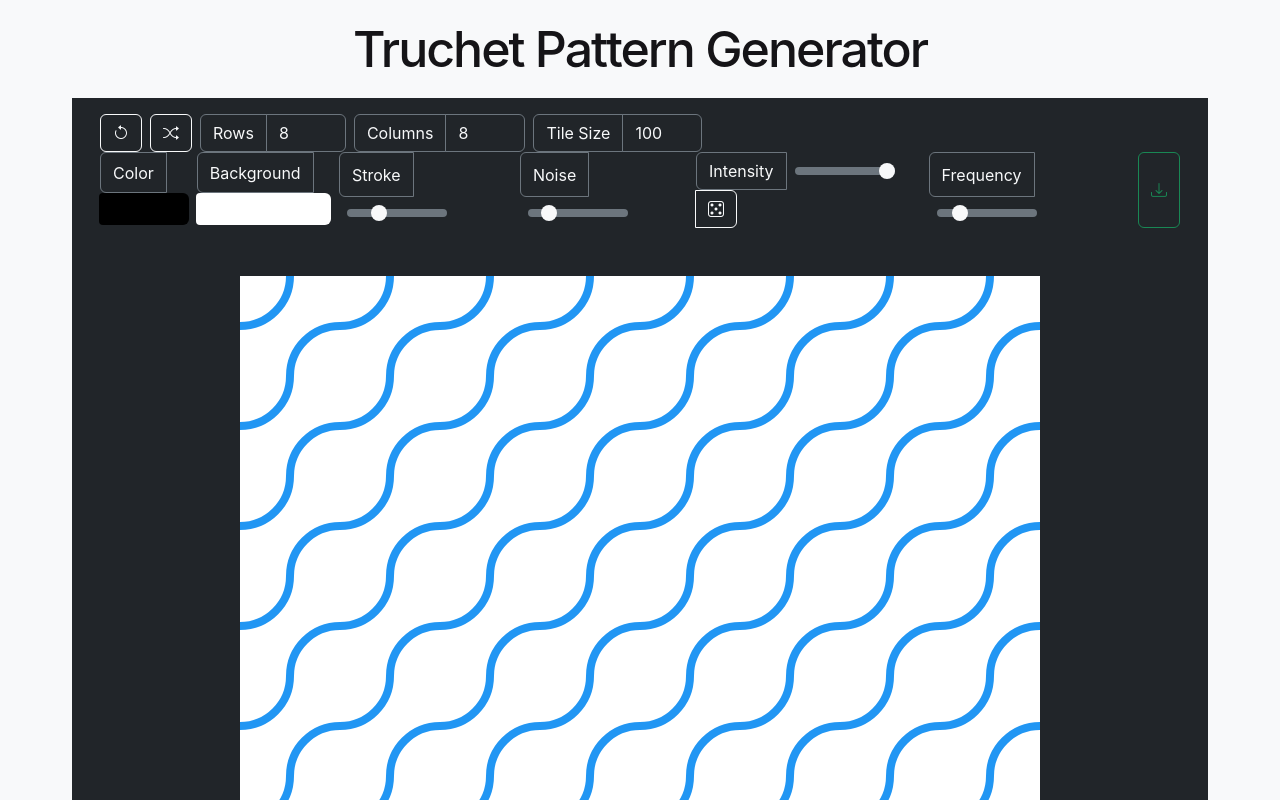
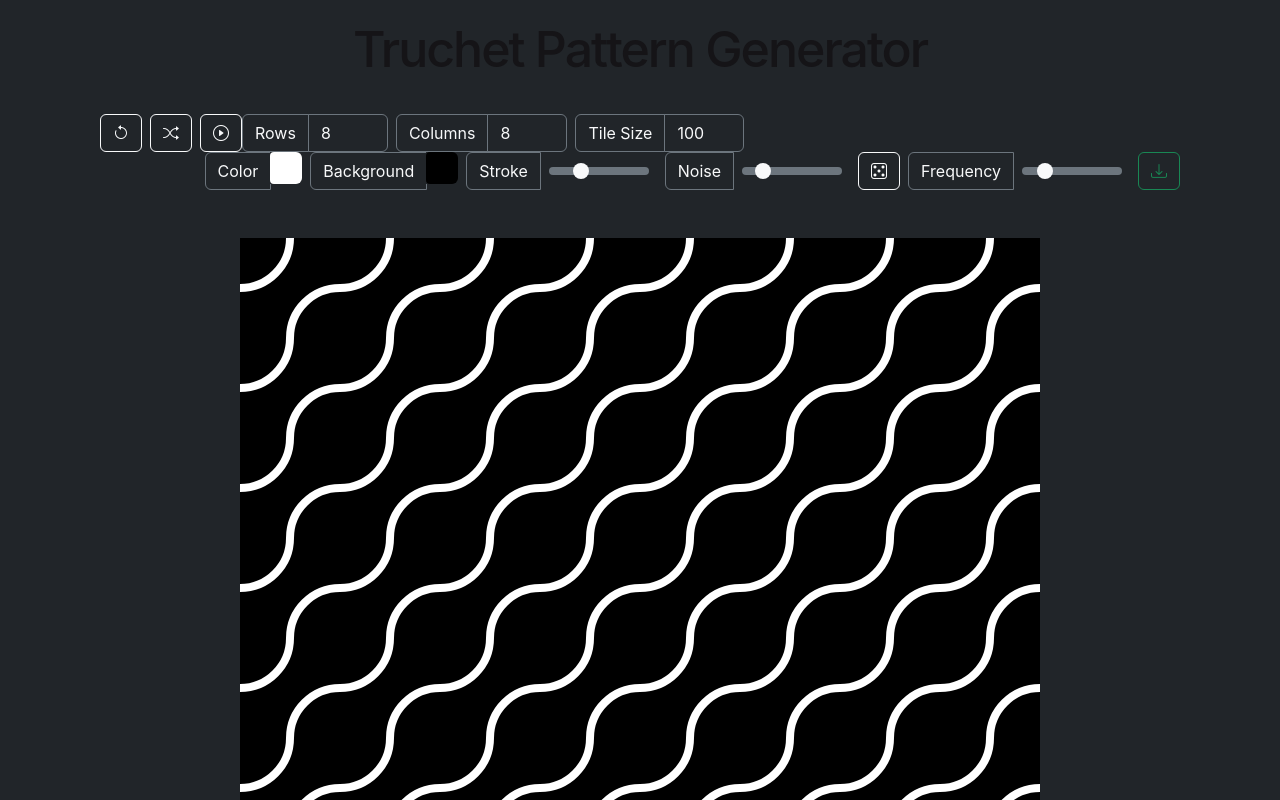
Before and after one commit to pmousse/truchet-pattern-generator, an Angular app: page / in a window 1280 px wide. Shown: the top 800 px of the page. Built offline with nearby package versions, Linux system fonts and the light colour scheme.

Commit message:
stable version

```diff
--- a/src/app/tile/tile.component.html
+++ b/src/app/tile/tile.component.html
@@ -1,6 +1,6 @@
 <div class="tile" (click)="onTileClick()">
   <svg xmlns="http://www.w3.org/2000/svg" viewBox="0 0 100 100">
-    <g [style.transform]="'rotate(' + rotation + 'deg)'" [style.transform-origin]="'50px 50px'">
+    <g [ngStyle]="getRotationStyle()">
       <path class="tile-path" d="M0,50 A50,50 0 0,0 50,0"/>
       <path class="tile-path" d="M50,100 A50,50 0 0,1 100,50"/>
     </g>
--- a/src/app/tile/tile.component.scss
+++ b/src/app/tile/tile.component.scss
@@ -8,11 +8,10 @@
   svg {
     width: 100%;
     height: 100%;
-    display: block;
-
-    g {
-      transition: transform 0.4s cubic-bezier(0.4, 0, 0.2, 1);
+    display: block;    g {
+      transition: transform 0.6s cubic-bezier(0.4, 0, 0.2, 1);
       will-change: transform;
+      transform-origin: center;
     }
   }
 
--- a/src/app/tile/tile.component.ts
+++ b/src/app/tile/tile.component.ts
@@ -21,7 +21,14 @@ export class TileComponent {
       // Reset the animation flag after the animation completes
       setTimeout(() => {
         this.isRotating = false;
-      }, 400); // Match the animation duration
+      }, 600); // Match the CSS transition duration
     }
   }
+
+  getRotationStyle(): { [key: string]: string } {
+    return {
+      'transform': `rotate(${this.rotation}deg)`,
+      'transform-origin': '50% 50%'
+    };
+  }
 }
--- a/src/app/truchet-grid/truchet-grid.component.html
+++ b/src/app/truchet-grid/truchet-grid.component.html
@@ -7,12 +7,20 @@
           placement="bottom"
           ngbTooltip="Reset Grid">
           <i class="bi bi-arrow-counterclockwise"></i>
-        </button>
-        <button class="btn btn-outline-light me-2"
+        </button>        <button class="btn btn-outline-light me-2"
           (click)="randomizeRotations()"
           placement="bottom"
           ngbTooltip="Randomize Pattern">
           <i class="bi bi-shuffle"></i>
+        </button>
+        <button class="btn"
+          [class.btn-outline-light]="!isAutoRandomizing"
+          [class.btn-light]="isAutoRandomizing"
+          (click)="toggleAutoRandomize()"
+          placement="bottom"
+          ngbTooltip="Toggle Auto-Randomize">
+          <i class="bi bi-play-circle" *ngIf="!isAutoRandomizing"></i>
+          <i class="bi bi-pause-circle" *ngIf="isAutoRandomizing"></i>
         </button>
         <div class="input-group me-2" style="width: auto;">
           <label class="input-group-text bg-dark text-light border-secondary">Rows</label>
@@ -61,21 +69,13 @@
           <input type="range" class="form-range align-self-center mx-2" style="width: 100px;"
             [(ngModel)]="noiseScale"
             (ngModelChange)="applyNoisePattern()"
-            min="0.05" max="1" step="0.01">
-        </div>
-        <div class="input-group me-2" style="width: auto;">
-          <label class="input-group-text bg-dark text-light border-secondary">Intensity</label>
-          <input type="range" class="form-range align-self-center mx-2" style="width: 100px;"
-            [(ngModel)]="noiseIntensity"
-            (ngModelChange)="applyNoisePattern()"
-            min="0" max="1" step="0.1">
-          <button class="btn btn-outline-light"
-            (click)="regenerateNoise()"
-            placement="bottom"
-            ngbTooltip="New Noise Pattern">
-            <i class="bi bi-dice-5"></i>
-          </button>
-        </div>
+            min="0.05" max="1" step="0.01">        </div>
+        <button class="btn btn-outline-light me-2"
+          (click)="regenerateNoise()"
+          placement="bottom"
+          ngbTooltip="New Noise Pattern">
+          <i class="bi bi-dice-5"></i>
+        </button>
         <div class="input-group me-2" style="width: auto;">
           <label class="input-group-text bg-dark text-light border-secondary">Frequency</label>
           <input type="range" class="form-range align-self-center mx-2" style="width: 100px;"
--- a/src/app/truchet-grid/truchet-grid.component.ts
+++ b/src/app/truchet-grid/truchet-grid.component.ts
@@ -19,17 +19,15 @@ import { TruchetService } from '../services/truchet.service';
 })
 export class TruchetGridComponent implements OnInit {
   @ViewChild('gridContainer') gridContainer!: ElementRef;
-
-  gridSize = 8;
   cols = 8;
   rows = 8;
-  tileSize = 100;
-  strokeColor = '#000000';
-  backgroundColor = '#ffffff';
-  strokeWidth = 10;  noiseScale = 0.2;
-  noiseIntensity = 1.0;
+  tileSize = 100;  strokeColor = '#ffffff';
+  backgroundColor = '#000000';  strokeWidth = 10;
+  noiseScale = 0.2;
   noiseFrequency = 1.0;
   tiles$;
+  isAutoRandomizing = false;
+  private randomizeInterval: any;
 
   constructor(private truchetService: TruchetService) {
     this.tiles$ = this.truchetService.getTiles();
@@ -39,9 +37,32 @@ export class TruchetGridComponent implements OnInit {
     this.updateGridSize();
   }
 
+  ngOnDestroy() {
+    this.stopAutoRandomize();
+  }
+
+  toggleAutoRandomize() {
+    this.isAutoRandomizing = !this.isAutoRandomizing;
+    if (this.isAutoRandomizing) {
+      this.startAutoRandomize();
+    } else {
+      this.stopAutoRandomize();
+    }
+  }
+  private startAutoRandomize() {
+    this.randomizeInterval = setInterval(() => {
+      this.randomizeRotations();
+    }, 5000);
+  }
+
+  private stopAutoRandomize() {
+    if (this.randomizeInterval) {
+      clearInterval(this.randomizeInterval);
+      this.randomizeInterval = null;
+    }
+  }
+
   updateGridSize() {
-    this.rows = this.gridSize;
-    this.cols = this.gridSize;
     this.truchetService.setGridSize(this.rows, this.cols);
   }
 
@@ -55,10 +76,8 @@ export class TruchetGridComponent implements OnInit {
 
   randomizeRotations() {
     this.truchetService.randomizeRotations();
-  }
-  applyNoisePattern() {
+  }  applyNoisePattern() {
     this.truchetService.setNoiseScale(this.noiseScale);
-    this.truchetService.setNoiseIntensity(this.noiseIntensity);
     this.truchetService.setNoiseFrequency(this.noiseFrequency);
   }
 
--- a/src/styles.scss
+++ b/src/styles.scss
@@ -3,16 +3,18 @@
 @use "bootstrap-icons/font/bootstrap-icons.css" as icons;
 
 :root {
-  --truchet-stroke-color: #2196F3;
+  --truchet-stroke-color: #ffffff;
   --truchet-stroke-width: 8px;
+  --truchet-background-color: #000000;
 }
 
 body {
   margin: 0;
   padding: 0;
-  background-color: var(--bs-light);
-  color: var(--bs-body-color);
+  background-color: var(--bs-dark);
+  color: var(--bs-light);
   font-family: var(--bs-body-font-family);
+  min-height: 100vh;
 }
 
 .container {
```
